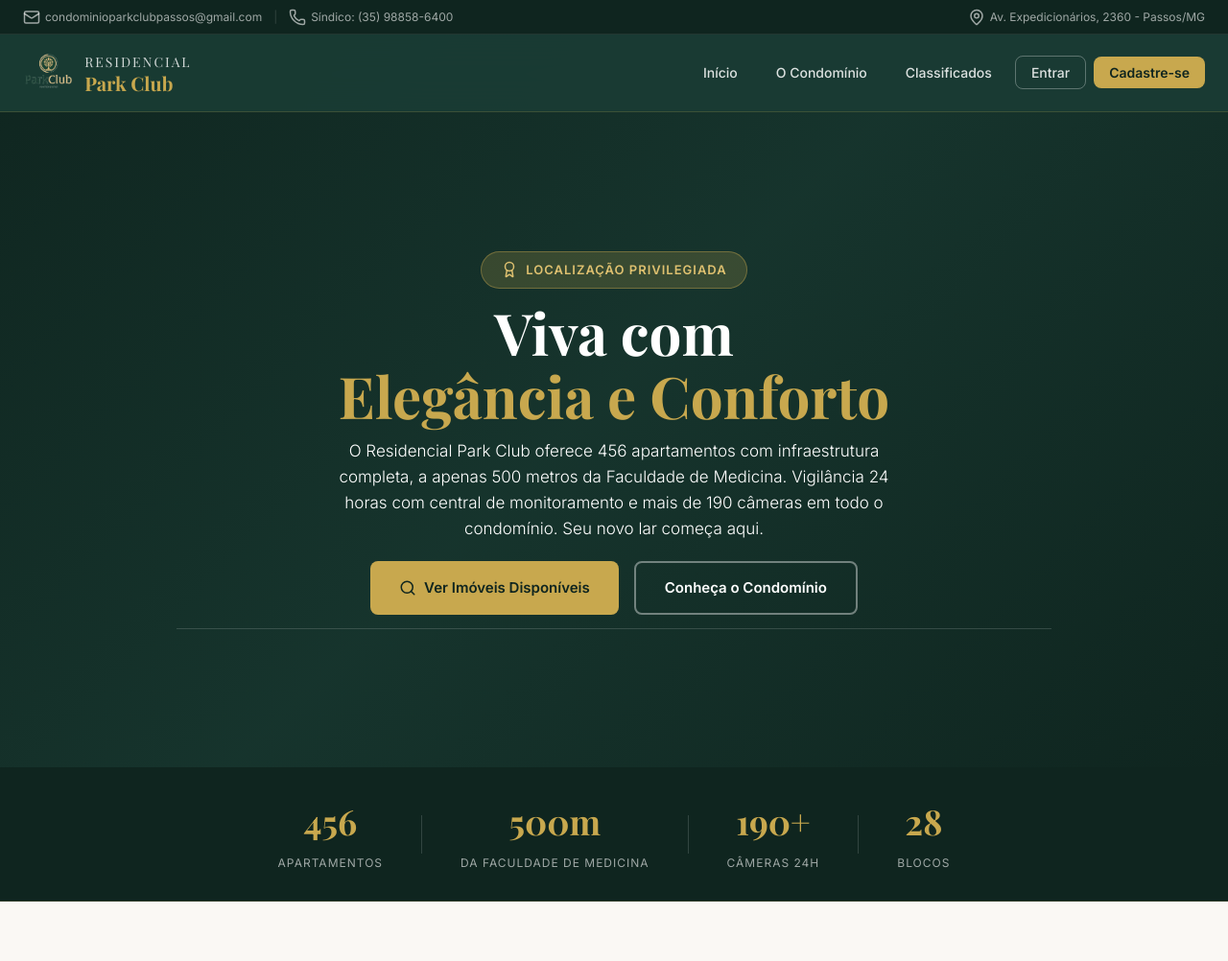
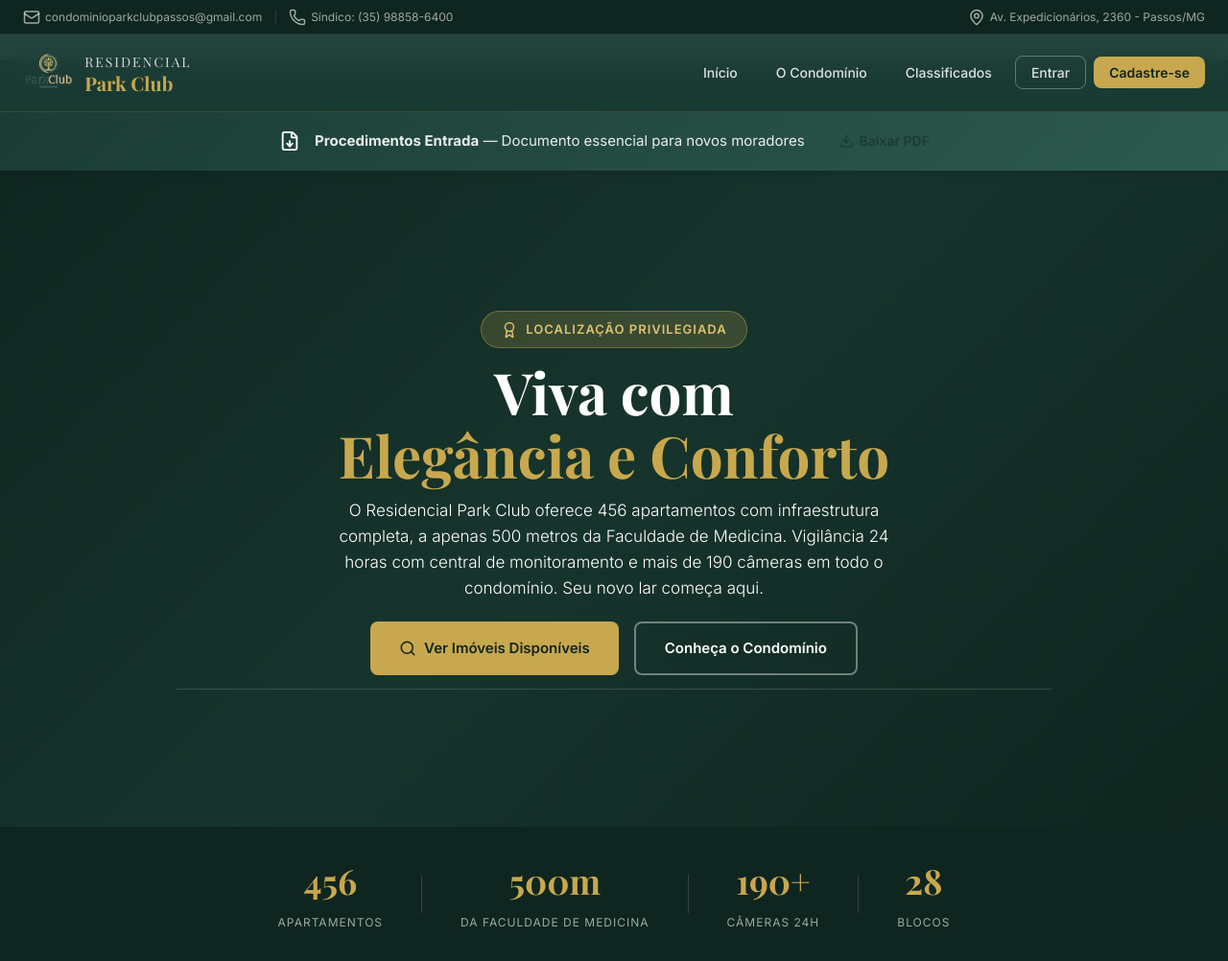
Before and after one commit to lumezencio/residencialparkclub, a Django app: page / in a window 1280 px wide. Shown: the top 1002 px of the page at 96% size. Run offline with Django 5.2, Linux system fonts and the light colour scheme; data that the repository does not hold is empty.

Commit message:
Banner download Procedimentos Entrada, avisos mostram todos posts de admins
- Card destaque no topo para baixar PDF Procedimentos Entrada
- Avisos agora mostram TODOS os posts aprovados de moderadores/admins
- Nao mais restrito a fixados ou categoria aviso

Co-Authored-By: Claude Opus 4.6 (1M context) <noreply@anthropic.com>

```diff
--- a/core/views.py
+++ b/core/views.py
@@ -28,10 +28,15 @@ def home(request):
     random.shuffle(anuncios_todos)
     anuncios_random = anuncios_todos[:10]
 
-    # Avisos dos moderadores (posts fixados ou avisos aprovados)
-    avisos = MuralPost.objects.filter(aprovado=True, fixado=True).order_by("-criado_em")[:5]
-    avisos_gerais = MuralPost.objects.filter(aprovado=True, categoria="aviso").order_by("-criado_em")[:5]
-    todos_avisos = list(avisos) + [a for a in avisos_gerais if a not in avisos]
+    # Avisos dos moderadores (todos os posts aprovados de admins/moderadores)
+    todos_avisos = list(MuralPost.objects.filter(
+        aprovado=True
+    ).filter(
+        autor__tipo__in=["admin", "moderador"]
+    ).order_by("-fixado", "-criado_em")[:10])
+    # Se não houver, pegar todos aprovados
+    if not todos_avisos:
+        todos_avisos = list(MuralPost.objects.filter(aprovado=True).order_by("-fixado", "-criado_em")[:10])
 
     # Embaralhar para variar a cada visita
     random.shuffle(fotos)
--- a/static/css/style.css
+++ b/static/css/style.css
@@ -2732,3 +2732,56 @@ select.form-input {
     font-size: 14px;
     color: var(--gray-600);
 }
+
+/* ============================================
+   DOWNLOAD BANNER
+   ============================================ */
+.download-banner {
+    background: linear-gradient(135deg, var(--primary) 0%, var(--primary-light) 100%);
+    color: white;
+    padding: 12px 20px;
+    text-align: center;
+    font-size: 15px;
+    position: relative;
+    z-index: 99;
+    box-shadow: 0 2px 10px rgba(0,0,0,0.15);
+}
+
+.download-banner span {
+    color: rgba(255,255,255,0.9);
+}
+
+.download-banner strong {
+    color: var(--gold);
+}
+
+.download-btn {
+    display: inline-flex;
+    align-items: center;
+    gap: 6px;
+    background: var(--gold);
+    color: var(--primary);
+    padding: 8px 20px;
+    border-radius: 25px;
+    font-weight: 600;
+    font-size: 14px;
+    text-decoration: none;
+    transition: all 0.3s;
+}
+
+.download-btn:hover {
+    background: white;
+    color: var(--primary);
+    transform: scale(1.05);
+}
+
+@media (max-width: 768px) {
+    .download-banner {
+        font-size: 13px;
+        padding: 10px 15px;
+    }
+    .download-banner span {
+        display: block;
+        margin-bottom: 8px;
+    }
+}
--- a/templates/core/home.html
+++ b/templates/core/home.html
@@ -5,6 +5,18 @@
 {% block title %}Residencial Park Club - Seu Novo Lar{% endblock %}
 
 {% block content %}
+<!-- Banner de Destaque - Download -->
+<div class="download-banner">
+    <div class="container" style="display:flex;align-items:center;justify-content:center;gap:15px;flex-wrap:wrap;">
+        <i data-lucide="file-down" style="width:22px;height:22px;color:var(--gold);"></i>
+        <span><strong>Procedimentos Entrada</strong> — Documento essencial para novos moradores</span>
+        <a href="https://drive.google.com/file/d/16b46OPcQ2248PMdP2ZxUqc8VqmN7cTfZ/view?usp=drive_link" target="_blank" class="download-btn">
+            <i data-lucide="download" style="width:16px;height:16px;"></i>
+            Baixar PDF
+        </a>
+    </div>
+</div>
+
 <!-- Hero Section com Fotos E Vídeos -->
 <section class="hero">
     <div class="hero-slideshow" id="heroSlideshow">
```
